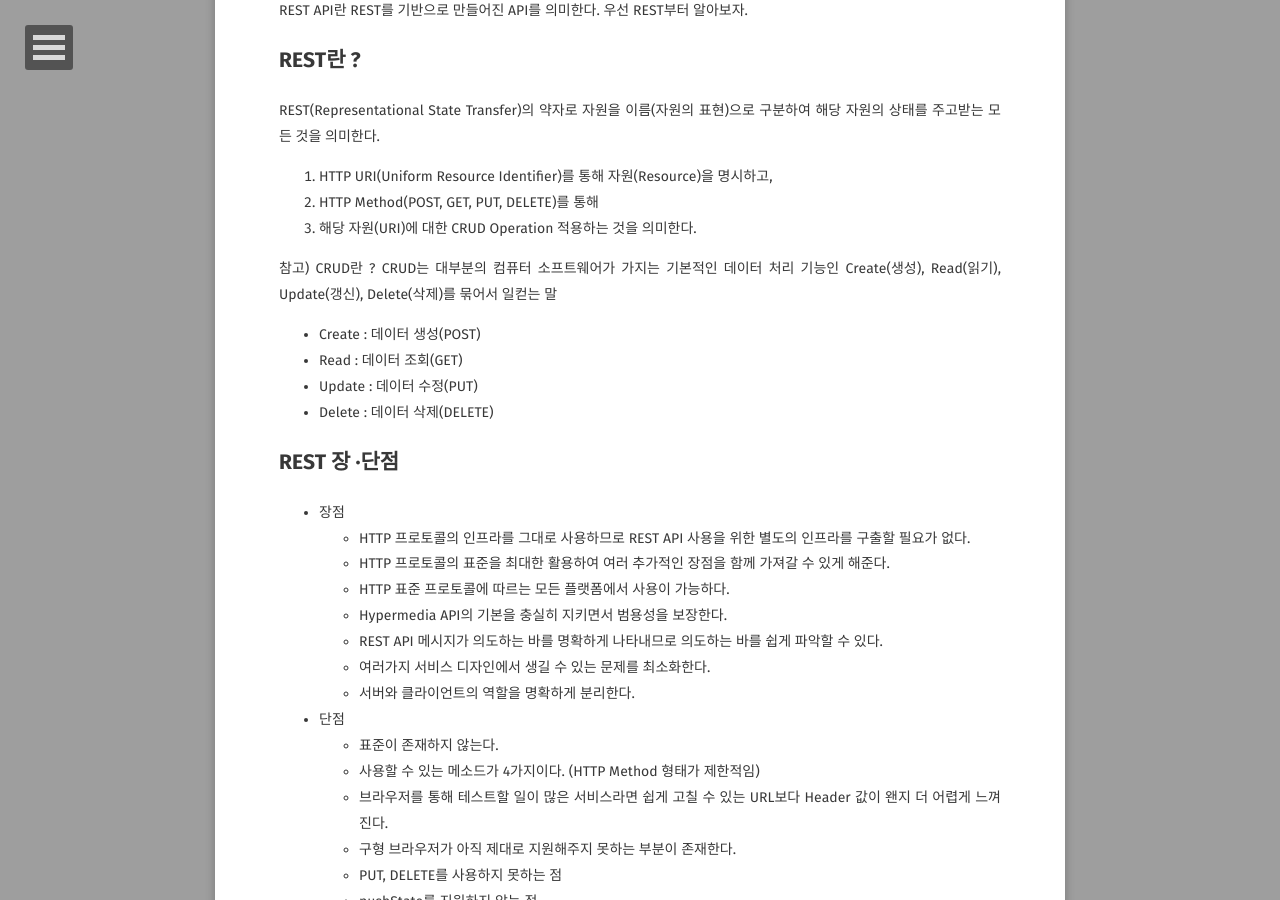
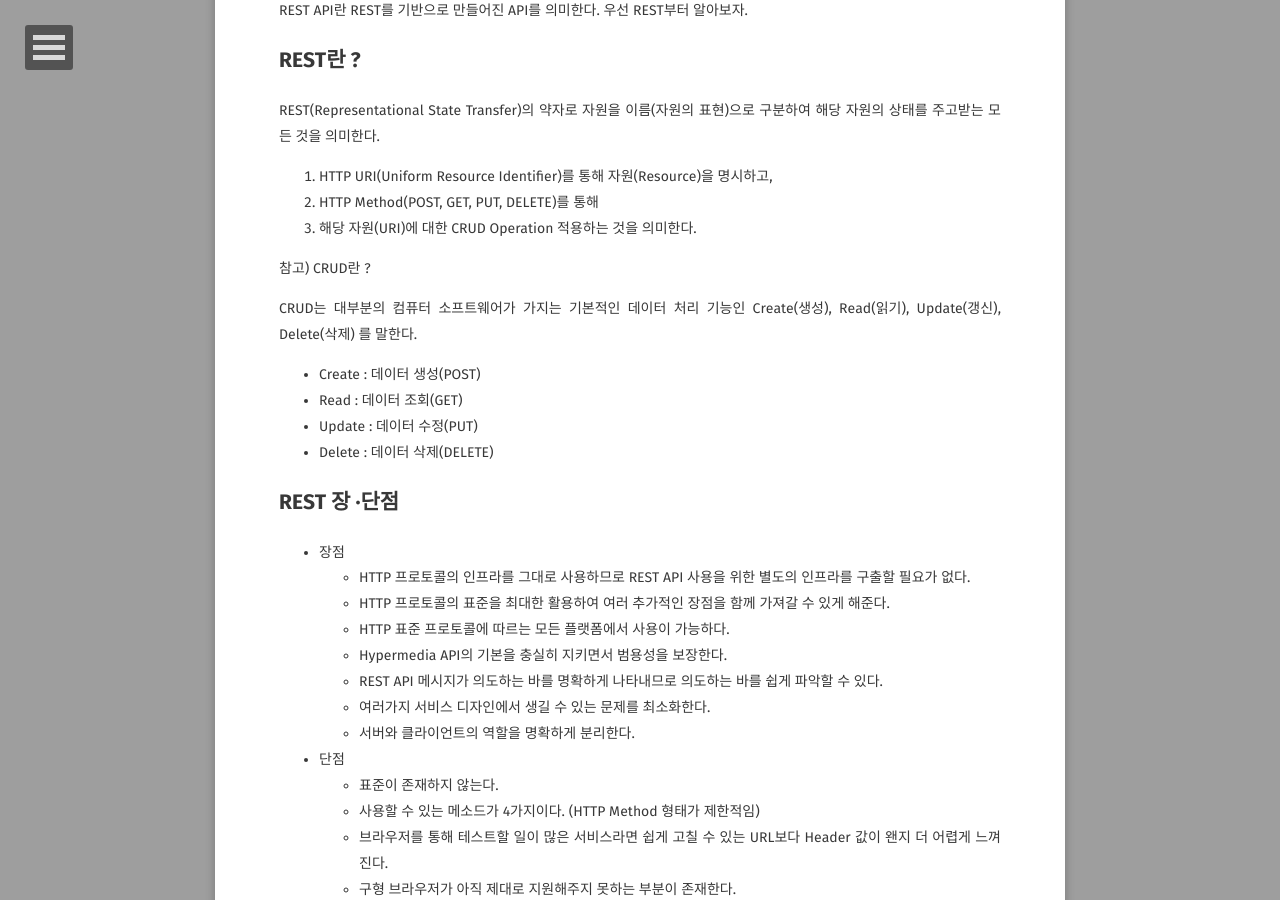
Before and after one commit to GayeonYoon/GayeonYoon.github.io, a Jekyll site: the page built from _posts/2021-07-04-RESTAPI-POST_1.md, in a window 1280 px wide and 900 px high, scrolled down 372 px. Built offline with Jekyll 4.4.1, drawn with Linux system fonts in a browser that asks for light colours; some web fonts are replaced; comment, search, counter and statistics services are not loaded.

Commit message:
Update 2021-07-04-RESTAPI-POST_1.md

```diff
--- a/_posts/2021-07-04-RESTAPI-POST_1.md
+++ b/_posts/2021-07-04-RESTAPI-POST_1.md
@@ -20,7 +20,8 @@ REST(Representational State Transfer)의 약자로 자원을 이름(자원의
 3. 해당 자원(URI)에 대한 CRUD  Operation 적용하는 것을 의미한다.
 
  참고) CRUD란 ?
- CRUD는 대부분의 컴퓨터 소프트웨어가 가지는 기본적인 데이터 처리 기능인 Create(생성), Read(읽기), Update(갱신), Delete(삭제)를 묶어서 일컫는 말
+
+ CRUD는 대부분의 컴퓨터 소프트웨어가 가지는 기본적인 데이터 처리 기능인 Create(생성), Read(읽기), Update(갱신), Delete(삭제) 를 말한다.
 
 * Create : 데이터 생성(POST)
 * Read : 데이터 조회(GET)
```
